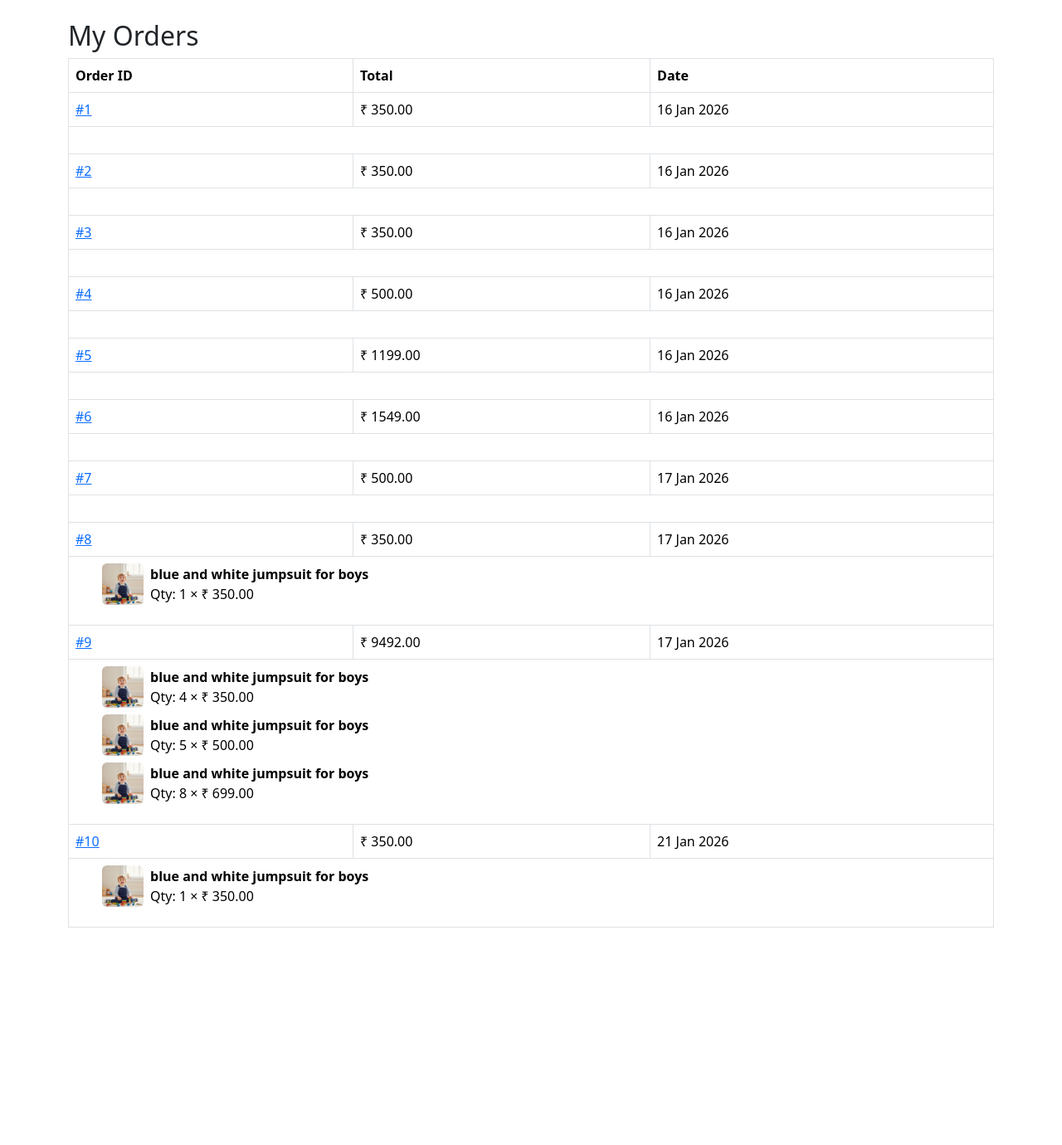
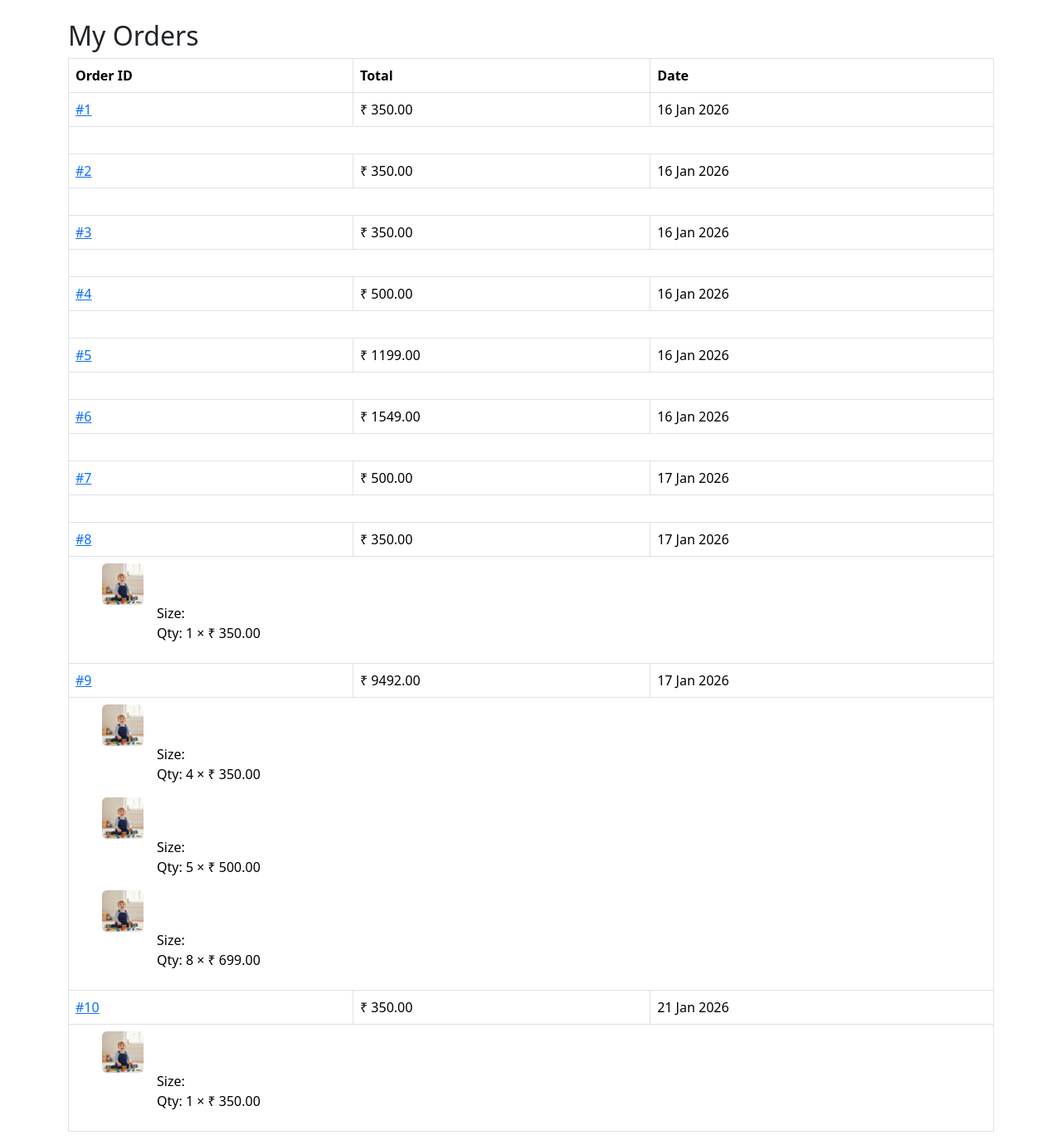
Before and after one commit to niksmit1710/garments-ecommerce, a Django app: page /my-orders/ in a window 1280 px wide. Shown: the part 56-1436 px from the top of the page at 83% size. Before the commit the page ends 1174 px from the top, so only its background shows below. Run offline with Django 5.2, Linux system fonts and the light colour scheme; a user stored in the database is signed in; data comes from the database, SQL or seed files in the repository; both versions use the stored data as it was after the commit.

Commit message:
Store product description and size in order items and display in orders

```diff
--- a/orders/models.py
+++ b/orders/models.py
@@ -45,8 +45,13 @@ class OrderItem(models.Model):
         on_delete=models.SET_NULL,
         null=True
     )
+
+    product_name = models.CharField(max_length=200)
+    product_description = models.TextField()
+    size = models.CharField(max_length=20)
+
     price = models.DecimalField(max_digits=10, decimal_places=2)
     quantity = models.PositiveIntegerField()
 
     def __str__(self):
-        return f"Order #{self.order.id} - {self.product}"
+        return f"Order #{self.order.id} - {self.product_name}"
--- a/orders/views.py
+++ b/orders/views.py
@@ -32,9 +32,13 @@ def checkout(request):
             OrderItem.objects.create(
                 order=order,
                 product=item['product'],
+                product_name=item['product'].name,
+                product_description=item['product'].description,
+                size=item.get('size', 'N/A'),
                 price=item['product'].price,
                 quantity=item['qty']
             )
+
 
         # 3️⃣ Clear Cart
         request.session['cart'] = {}
--- a/templates/orders/my_orders.html
+++ b/templates/orders/my_orders.html
@@ -27,14 +27,18 @@
         <td colspan="3">
             <ul>
                 {% for item in order.items.all %}
-                <li class="d-flex align-items-center mb-2">
-                    {% if item.product.image %}
-                    <img src="{{ item.product.image.url }}" alt="{{ item.product.name }}" width="50" height="50"
-                        class="me-2 rounded" style="object-fit: cover;">
+                <li class="d-flex align-items-start mb-3">
+                    {% if item.product and item.product.image %}
+                    <img src="{{ item.product.image.url }}" width="50" height="50" class="me-3 rounded"
+                        style="object-fit: cover;">
                     {% endif %}
 
                     <div>
-                        <strong>{{ item.product.name }}</strong><br>
+                        <strong>{{ item.product_name }}</strong><br>
+                        <small class="text-muted">
+                            {{ item.product_description|truncatechars:80 }}
+                        </small><br>
+                        Size: <strong>{{ item.size }}</strong><br>
                         Qty: {{ item.quantity }} × ₹ {{ item.price }}
                     </div>
                 </li>
```
Also changed, not shown: orders/admin.py (+7 -0 lines), templates/orders/order_detail.html (+11 -4 lines), db.sqlite3, orders/migrations/0003_orderitem_product_description_orderitem_product_name_and_more.py (added).
